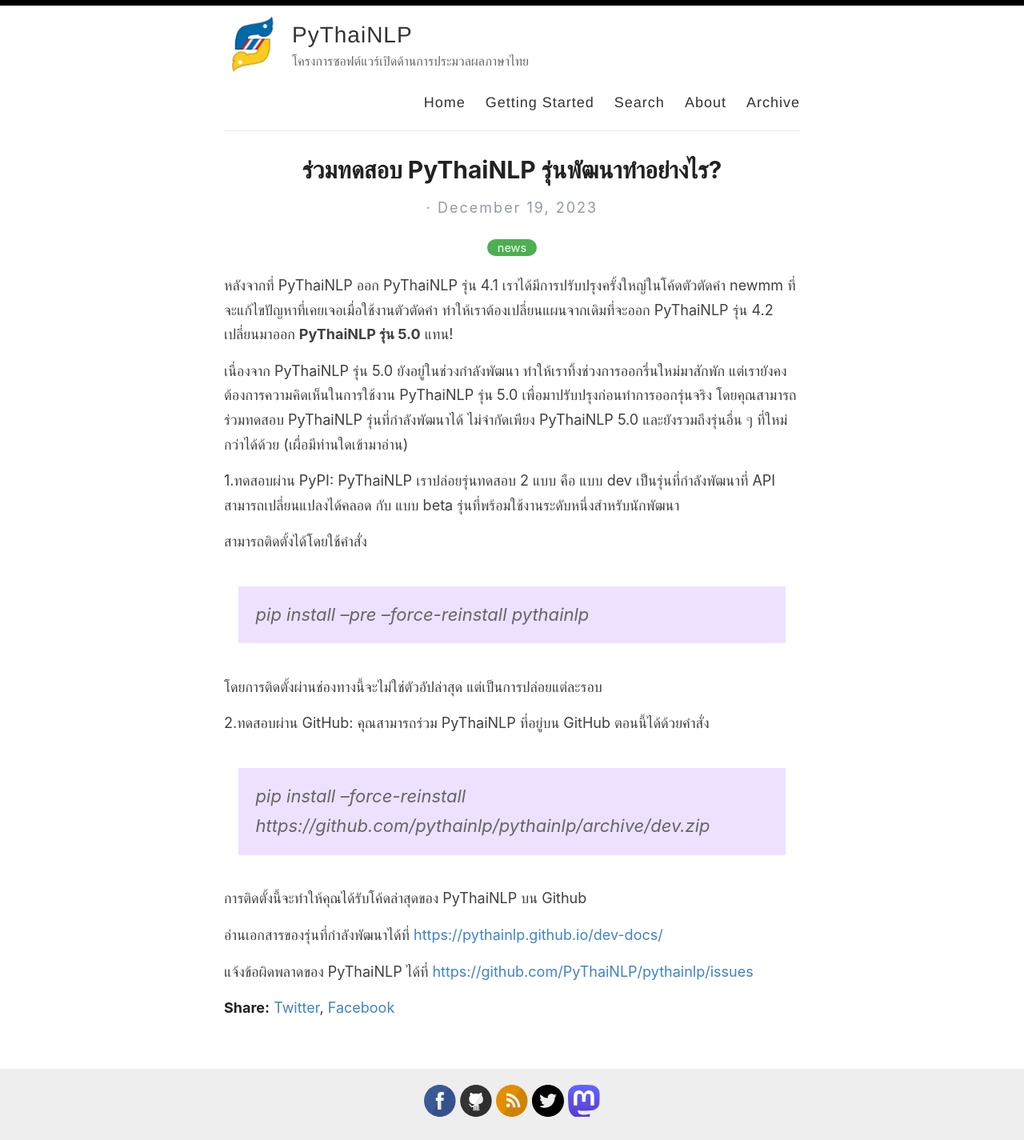
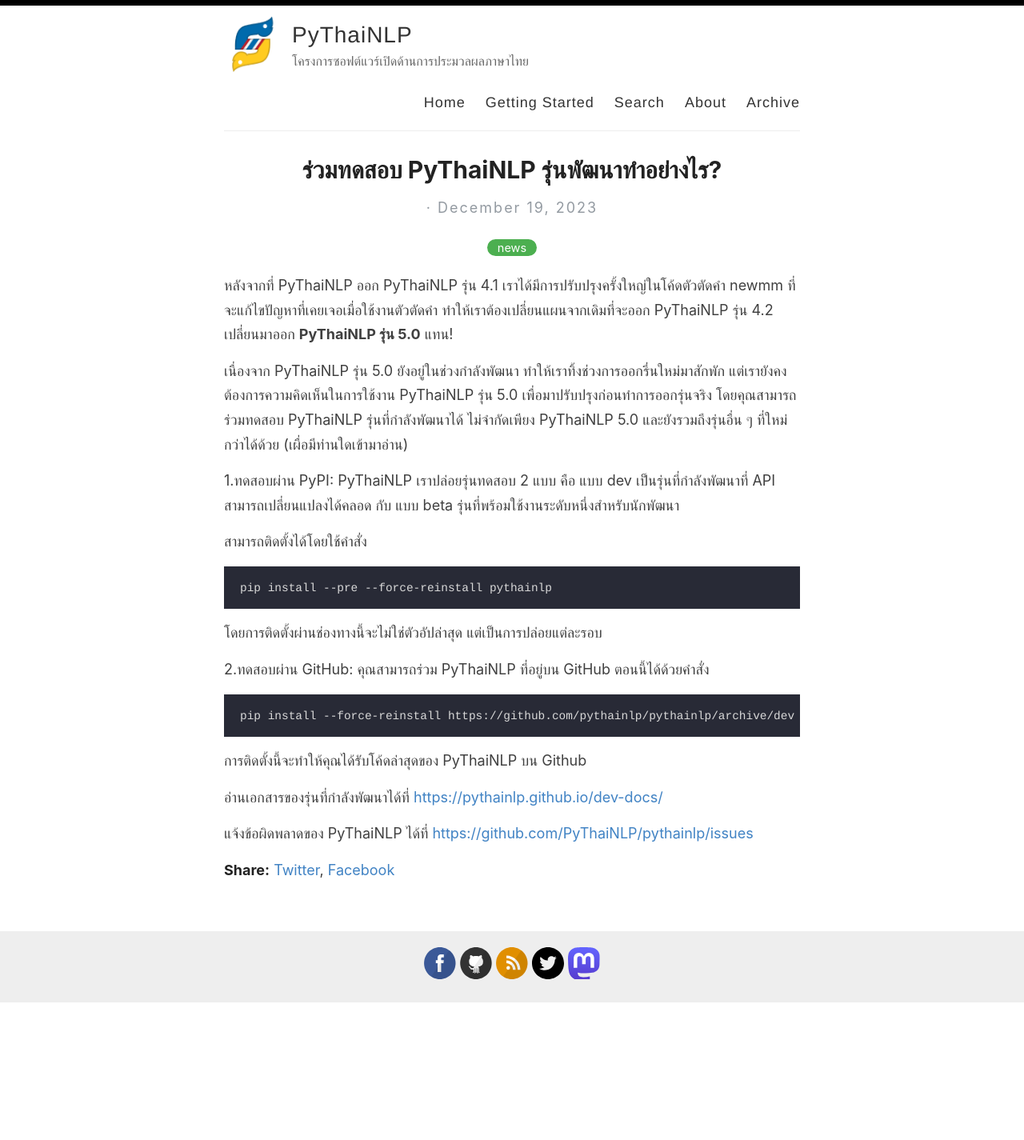
Before and after one commit to PyThaiNLP/th, a Jekyll site: the page built from _posts/2023-12-19-testing.md, in a window 1280 px wide. Shown: the whole page at 80% size. Built offline with Jekyll 4.4.1, drawn with Linux system fonts in a browser that asks for light colours; after the commit the page ends 1253 px from its top, so only the background shows below that.

````diff
--- a/_posts/2023-12-19-testing.md
+++ b/_posts/2023-12-19-testing.md
@@ -15,13 +15,18 @@ comments: true
 1.ทดสอบผ่าน PyPI: PyThaiNLP เราปล่อยรุ่นทดสอบ 2 แบบ คือ แบบ dev เป็นรุ่นที่กำลังพัฒนาที่ API สามารถเปลี่ยนแปลงได้คลอด กับ แบบ beta รุ่นที่พร้อมใช้งานระดับหนึ่งสำหรับนักพัฒนา
 
 สามารถติดตั้งได้โดยใช้คำสั่ง
-> pip install --pre --force-reinstall pythainlp
+
+```
+pip install --pre --force-reinstall pythainlp
+```
 
 โดยการติดตั้งผ่านช่องทางนี้จะไม่ใช่ตัวอัปล่าสุด แต่เป็นการปล่อยแต่ละรอบ
 
 2.ทดสอบผ่าน GitHub: คุณสามารถร่วม PyThaiNLP ที่อยู่บน GitHub ตอนนี้ได้ด้วยคำสั่ง
 
-> pip install --force-reinstall https://github.com/pythainlp/pythainlp/archive/dev.zip
+```
+pip install --force-reinstall https://github.com/pythainlp/pythainlp/archive/dev.zip
+```
 
 การติดตั้งนี้จะทำให้คุณได้รับโค้ดล่าสุดของ PyThaiNLP บน Github
 
````
